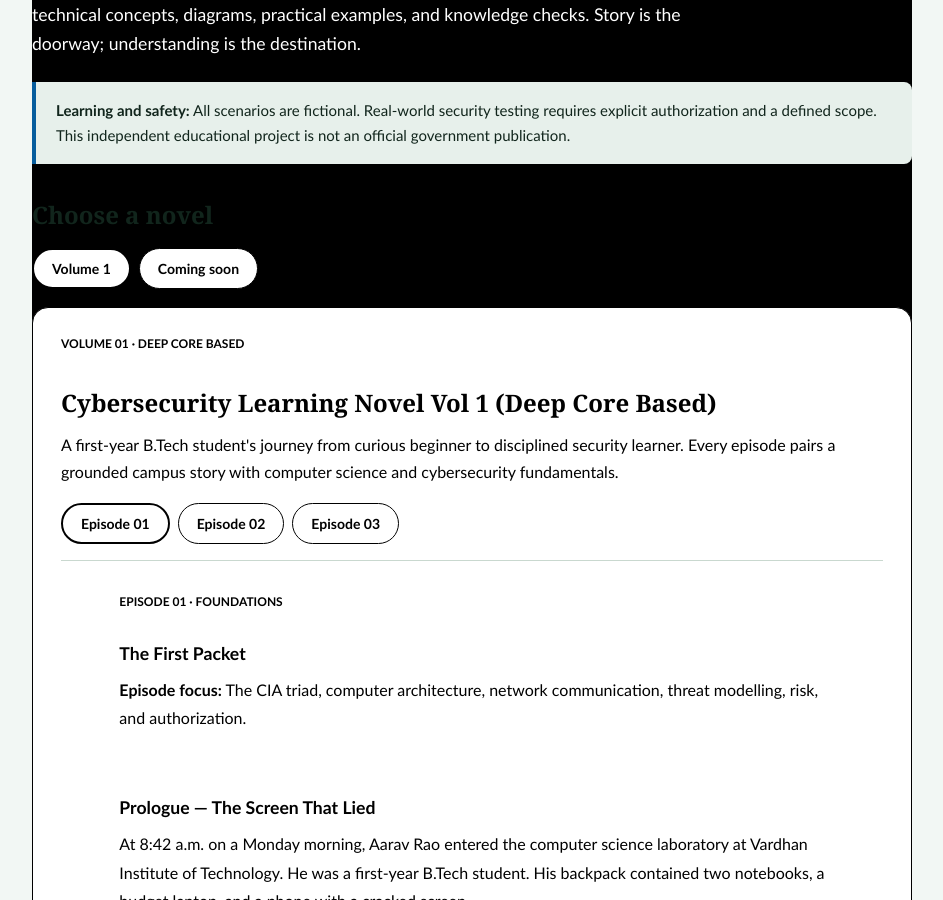
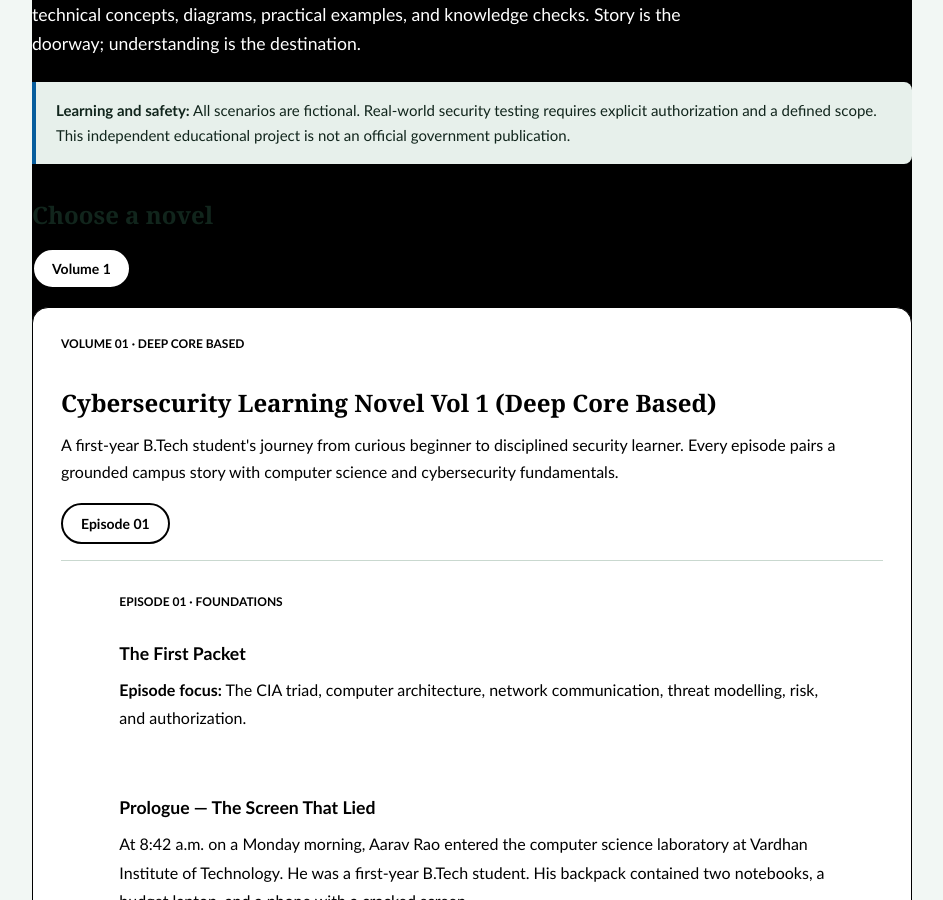
Before and after one commit to Learning-No/Cybersecurity-Learning-Lab, a Jekyll site: the page built from novels/index.html, in a window 1280 px wide and 900 px high, scrolled down 363 px. Shown: the whole window, without its empty margins (168-1111 px from the left). Built offline with Jekyll 4.4.1, drawn with Linux system fonts in a browser that asks for light colours.

Commit message:
Keep only Volume 1 Episode 01 in Novel Library

```diff
--- a/novels/index.html
+++ b/novels/index.html
@@ -14,7 +14,6 @@ permalink: /novels/
   <h2>Choose a novel</h2>
   <div class="novel-tablist" role="tablist" aria-label="Novel titles" data-tablist data-tab-scope>
     <button class="novel-tab" id="title-tab-one" type="button" role="tab" aria-selected="true" aria-controls="title-panel-one">Volume 1</button>
-    <button class="novel-tab" id="title-tab-two" type="button" role="tab" aria-selected="false" aria-controls="title-panel-two" tabindex="-1">Coming soon</button>
   </div>
 
   <section class="novel-panel" id="title-panel-one" role="tabpanel" aria-labelledby="title-tab-one" data-tab-scope>
@@ -23,8 +22,6 @@ permalink: /novels/
     <p>A first-year B.Tech student's journey from curious beginner to disciplined security learner. Every episode pairs a grounded campus story with computer science and cybersecurity fundamentals.</p>
     <div class="novel-tablist episode-tabs" role="tablist" aria-label="Episodes for Cybersecurity Learning Novel Vol 1" data-tablist data-tab-scope>
       <button class="novel-tab" id="one-episode-tab-1" type="button" role="tab" aria-selected="true" aria-controls="one-episode-panel-1">Episode 01</button>
-      <button class="novel-tab" id="one-episode-tab-2" type="button" role="tab" aria-selected="false" aria-controls="one-episode-panel-2" tabindex="-1">Episode 02</button>
-      <button class="novel-tab" id="one-episode-tab-3" type="button" role="tab" aria-selected="false" aria-controls="one-episode-panel-3" tabindex="-1">Episode 03</button>
     </div>
     <article class="episode-panel" id="one-episode-panel-1" role="tabpanel" aria-labelledby="one-episode-tab-1">
       <p class="eyebrow">EPISODE 01 · FOUNDATIONS</p>
@@ -209,13 +206,6 @@ permalink: /novels/
       </ul>
       <p><strong>Next episode preview:</strong> <em>The Invisible Gatekeeper</em> — operating-system internals, users and groups, file permissions, processes, privilege boundaries, and least privilege.</p>
     </article>
-    <article class="episode-panel" id="one-episode-panel-2" role="tabpanel" aria-labelledby="one-episode-tab-2" hidden><h3>Episode 02 — The Invisible Gatekeeper</h3><div class="episode-placeholder">Coming next: operating-system internals, users and groups, file permissions, processes, privilege boundaries, and least privilege.</div></article>
-    <article class="episode-panel" id="one-episode-panel-3" role="tabpanel" aria-labelledby="one-episode-tab-3" hidden><h3>Episode 03 — The Language of Networks</h3><div class="episode-placeholder">Coming soon: deeper TCP/IP, DNS, ports, HTTP requests, TLS, and packet analysis in a safe learning environment.</div></article>
-  </section>
-
-  <section class="novel-panel" id="title-panel-two" role="tabpanel" aria-labelledby="title-tab-two" data-tab-scope hidden>
-    <h2>Coming soon</h2>
-    <p>Additional titles will be added here after their episode drafts are reviewed.</p>
   </section>
 </section>
 <script src="{{ '/assets/js/novel.js' | relative_url }}" defer></script>
```
